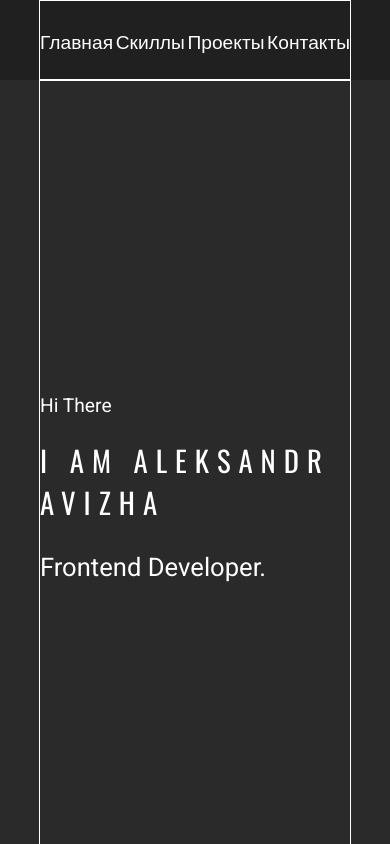
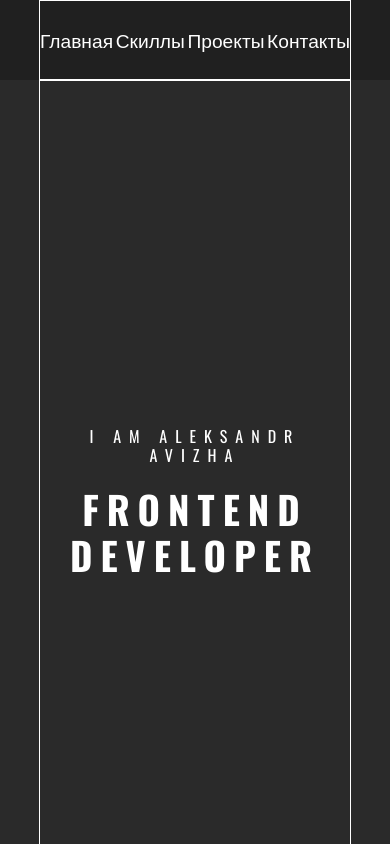
Before and after one commit to alik-avizha/portfolio, a React (Create React App) app: page / in a window 390 px wide. Shown: the top 844 px of the page. Built offline with nearby package versions, Linux system fonts and the light colour scheme.

Commit message:
work with styles

```diff
--- a/src/common/components/title/Title.module.scss
+++ b/src/common/components/title/Title.module.scss
@@ -5,10 +5,11 @@
     @include text((Oswald, sans-serif),1.4rem, 1.2, $hColor);
     margin: 0 0 50px;
     position: relative;
+    text-align: center;
     &::before {
         content: '';
         position: absolute;
-        background: $hColor;
+        background: #ffa500;
         width: 100px;
         height: 1px;
         bottom: 0;
--- a/src/common/styles/sass/variables.scss
+++ b/src/common/styles/sass/variables.scss
@@ -5,5 +5,5 @@ $bgColor: #2a2a2a;
 $bgSecondColor: #202020;
 
 
-$bgColorBtn:#fff;
+$bgColorBtn:#ffa500;
 $colorBtn: #000000FF
--- a/src/contacts/Contacts.module.scss
+++ b/src/contacts/Contacts.module.scss
@@ -59,6 +59,7 @@
                 width: 100%;
                 .buttonSend {
                     width: 80%;
+                    padding: 0 70px;
                 }
             }
         }
--- a/src/footer/Footer.module.scss
+++ b/src/footer/Footer.module.scss
@@ -1,4 +1,5 @@
 @import "../common/styles/sass/variables";
+@import "../common/styles/sass/mixins";
 
 .footerBlock{
     background-color: $bgSecondColor;
@@ -7,10 +8,9 @@
         flex-direction: column;
         justify-content: flex-start;
         .title{
-            font-family: Oswald,sans-serif;
-            font-size: 18px;
             font-weight: 600;
-            color: #fff;
+            @include text((Oswald,sans-serif), 24px, 1.2, #fff);
+
         }
         .footerContacts{
             display: flex;
@@ -26,10 +26,7 @@
             }
         }
         .rights{
-            font-size: 14px;
-            color: #ddd;
-            line-height: 1.7em;
-            font-family: Heebo,sans-serif;
+            @include text((Heebo,sans-serif), 14px, 1.2, #ddd);
         }
     }
 }
--- a/src/header/nav/Nav.module.scss
+++ b/src/header/nav/Nav.module.scss
@@ -1,11 +1,11 @@
+@import "../../common/styles/sass/mixins";
+
 .nav{
     width: 360px;
     display: flex;
     justify-content: space-between;
     margin-left: auto;
     .navigation{
-        font-family: Oswald,sans-serif;
-        font-size: 1.2rem;
-        color: #fff;
+        @include text((Oswald, sans-serif), 1.2rem, 0, #fff);
     }
 }
--- a/src/index.css
+++ b/src/index.css
@@ -5,7 +5,7 @@ body {
     sans-serif;
     -webkit-font-smoothing: antialiased;
     -moz-osx-font-smoothing: grayscale;
-
+    font-size: 15px;
 }
 
 code {
--- a/src/main/Main.module.scss
+++ b/src/main/Main.module.scss
@@ -1,28 +1,43 @@
 @import "../common/styles/sass/variables";
+@import "../common/styles/sass/mixins";
 
 .mainBlock{
     height: 100vh;
     background-color: $bgColor;
     .text{
-        width: 600px;
+        width: 840px;
+        position: relative;
 
-        .textGreeting{
-            font-family: Heebo,sans-serif;
-            font-size: 1.2rem;
-            color: #fff;
-        }
         .title {
-            font-size: 1.8rem;
             font-weight: 400;
             text-transform: uppercase;
             letter-spacing: 8px;
-            color: #fff;
-            font-family: Oswald,sans-serif;
+            position: relative;
+            @include text((Oswald,sans-serif), 1.2rem, 1.2, #fff);
+            &::after {
+                content: "";
+                position: absolute;
+                top: 50%;
+                width: 70px;
+                height: 1px;
+                background-color: #ffa500;
+            }
+            @media (max-width: 767px) {
+                font-size: 1.0rem;
+                &::after {
+                    display: none;
+                }
+            }
         }
         .myJob{
-            font-family: Heebo,sans-serif;
-            font-size: 1.6rem;
-            color: #fff;
+            font-weight: 700;
+            text-transform: uppercase;
+            letter-spacing: 8px;
+            @include text((Oswald,sans-serif), 3.6rem, 1.2em, #fff);
+            margin: 20px 0;
+            @media (max-width: 767px) {
+                font-size: 2.4rem;
+            }
         }
     }
     .photo {
@@ -43,8 +58,17 @@
             right: 0;
             opacity: 0.5;
         }
-        @media (max-width: 767px) {
+        @media (max-width: 1340px) {
             display: none;
         }
     }
+    @media (max-width: 1890px) {
+        .text {
+            width: 100%;
+        }
+        .photo{
+            margin: 0 auto;
+        }
+        text-align: center;
+    }
 }
--- a/src/main/Main.tsx
+++ b/src/main/Main.tsx
@@ -13,9 +13,8 @@ export const Main = () => {
         <div className={style.mainBlock}>
             <div className={styleContainer.container}>
                 <div className={style.text}>
-                    <span className={style.textGreeting}>Hi There</span>
-                    <h1 className={style.title}>I am Aleksandr Avizha</h1>
-                    <p className={style.myJob}>Frontend Developer.</p>
+                    <h4 className={style.title}>I am Aleksandr Avizha</h4>
+                    <p className={style.myJob}>Frontend Developer</p>
                 </div>
                 <div style={photo} className={style.photo}></div>
             </div>
--- a/src/projects/Projects.module.scss
+++ b/src/projects/Projects.module.scss
@@ -17,7 +17,7 @@
             flex-wrap: wrap;
             align-items: flex-start;
 
-            @media screen and (max-width: 1128px) {
+            @media screen and (max-width: 1252px) {
                 justify-content: center;
             }
         }
--- a/src/skills/skill/Skill.module.scss
+++ b/src/skills/skill/Skill.module.scss
@@ -1,3 +1,5 @@
+@import "../../common/styles/sass/mixins";
+
 .skill{
     width: 250px;
     background-color: #222;
@@ -14,17 +16,13 @@
         background-repeat: no-repeat;
     }
     .title{
-        font-size: 18px;
         font-weight: 600;
         margin-bottom: 20px;
-        color: #fff;
         margin-top: 30px;
-        font-family: Oswald,sans-serif;
+        @include text((Oswald, sans-serif), 18px, 1.2, white);
     }
     .description{
-        color: #999;
-        line-height: 1.7em;
-        font-family: Heebo,sans-serif;
+        @include text((Heebo,sans-serif), 1rem, 1.7em, #999);
     }
 
 }
```
